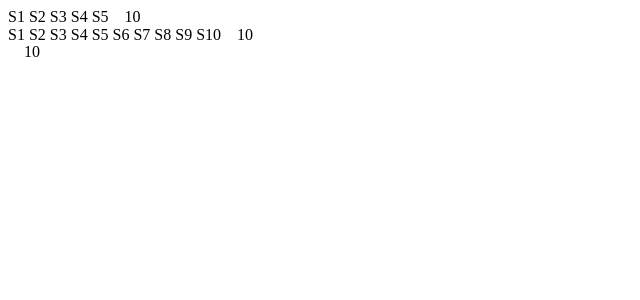
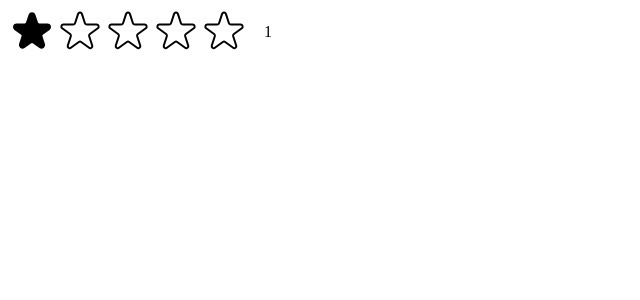
Before and after one commit to GustavoMunizBarrios/usePopcorn, a React (Create React App) app: page / in a window 1280 px wide. Shown: the top 300 px of the page, without its empty margins (0-640 px from the left). Built offline with nearby package versions, Linux system fonts and the light colour scheme.

Commit message:
Stars rating logic

```diff
--- a/src/StarRating.js
+++ b/src/StarRating.js
@@ -1,3 +1,5 @@
+import { useState } from "react";
+
 const containerStyle = {
   display: "flex",
   alignItems: "center",
@@ -5,21 +7,102 @@
 };
 const starContainarStyle = {
   display: "flex",
-  gap: "4px",
 };
 const textStyle = {
   lineHeight: "1",
   margin: "0",
 };
-export default function StarRating({ maxRating }) {
+
+export default function StarRating({ maxRating = 5 }) {
+  //Default maxRating is 5
+  const [rating, setRating] = useState(1);
+
+  function handleRating(rating) {
+    setRating(rating);
+  }
+
   return (
     <div style={containerStyle}>
       <div style={starContainarStyle}>
         {Array.from({ length: maxRating }, (_, i) => (
-          <span>S{i + 1}</span>
+          <Star
+            key={i}
+            onRate={() => handleRating(i + 1)}
+            full={rating >= i + 1}
+          />
         ))}
       </div>
-      <p style={textStyle}>10</p>
+      <p style={textStyle}>{rating || ""}</p>
     </div>
   );
 }
+
+const starStyle = {
+  width: "48px",
+  height: "48px",
+  display: "block",
+  cursor: "pointer",
+};
+
+function Star({ onRate, full }) {
+  return (
+    <span role="button" style={starStyle} onClick={onRate}>
+      {full ? (
+        <svg
+          xmlns="http://www.w3.org/2000/svg"
+          viewBox="0 0 20 20"
+          fill="#000"
+          stroke="#000"
+        >
+          <path d="M9.049 2.927c.3-.921 1.603-.921 1.902 0l1.07 3.292a1 1 0 00.95.69h3.462c.969 0 1.371 1.24.588 1.81l-2.8 2.034a1 1 0 00-.364 1.118l1.07 3.292c.3.921-.755 1.688-1.54 1.118l-2.8-2.034a1 1 0 00-1.175 0l-2.8 2.034c-.784.57-1.838-.197-1.539-1.118l1.07-3.292a1 1 0 00-.364-1.118L2.98 8.72c-.783-.57-.38-1.81.588-1.81h3.461a1 1 0 00.951-.69l1.07-3.292z" />
+        </svg>
+      ) : (
+        <svg
+          xmlns="http://www.w3.org/2000/svg"
+          fill="none"
+          viewBox="0 0 24 24"
+          stroke="#000"
+        >
+          <path
+            strokeLinecap="round"
+            strokeLinejoin="round"
+            strokeWidth="{2}"
+            d="M11.049 2.927c.3-.921 1.603-.921 1.902 0l1.519 4.674a1 1 0 00.95.69h4.915c.969 0 1.371 1.24.588 1.81l-3.976 2.888a1 1 0 00-.363 1.118l1.518 4.674c.3.922-.755 1.688-1.538 1.118l-3.976-2.888a1 1 0 00-1.176 0l-3.976 2.888c-.783.57-1.838-.197-1.538-1.118l1.518-4.674a1 1 0 00-.363-1.118l-3.976-2.888c-.784-.57-.38-1.81.588-1.81h4.914a1 1 0 00.951-.69l1.519-4.674z"
+          />
+        </svg>
+      )}
+    </span>
+  );
+}
+/*
+FULL STAR
+
+<svg
+  xmlns="http://www.w3.org/2000/svg"
+  viewBox="0 0 20 20"
+  fill="#000"
+  stroke="#000"
+>
+  <path
+    d="M9.049 2.927c.3-.921 1.603-.921 1.902 0l1.07 3.292a1 1 0 00.95.69h3.462c.969 0 1.371 1.24.588 1.81l-2.8 2.034a1 1 0 00-.364 1.118l1.07 3.292c.3.921-.755 1.688-1.54 1.118l-2.8-2.034a1 1 0 00-1.175 0l-2.8 2.034c-.784.57-1.838-.197-1.539-1.118l1.07-3.292a1 1 0 00-.364-1.118L2.98 8.72c-.783-.57-.38-1.81.588-1.81h3.461a1 1 0 00.951-.69l1.07-3.292z"
+  />
+</svg>
+
+
+EMPTY STAR
+
+<svg
+  xmlns="http://www.w3.org/2000/svg"
+  fill="none"
+  viewBox="0 0 24 24"
+  stroke="#000"
+>
+  <path
+    strokeLinecap="round"
+    strokeLinejoin="round"
+    strokeWidth="{2}"
+    d="M11.049 2.927c.3-.921 1.603-.921 1.902 0l1.519 4.674a1 1 0 00.95.69h4.915c.969 0 1.371 1.24.588 1.81l-3.976 2.888a1 1 0 00-.363 1.118l1.518 4.674c.3.922-.755 1.688-1.538 1.118l-3.976-2.888a1 1 0 00-1.176 0l-3.976 2.888c-.783.57-1.838-.197-1.538-1.118l1.518-4.674a1 1 0 00-.363-1.118l-3.976-2.888c-.784-.57-.38-1.81.588-1.81h4.914a1 1 0 00.951-.69l1.519-4.674z"
+  />
+</svg>
+
+*/
--- a/src/index.js
+++ b/src/index.js
@@ -9,7 +9,5 @@
   <React.StrictMode>
     {/* <App /> */}
     <StarRating maxRating={5} />
-    <StarRating maxRating={10} />
-    <StarRating />
   </React.StrictMode>
 );
```
